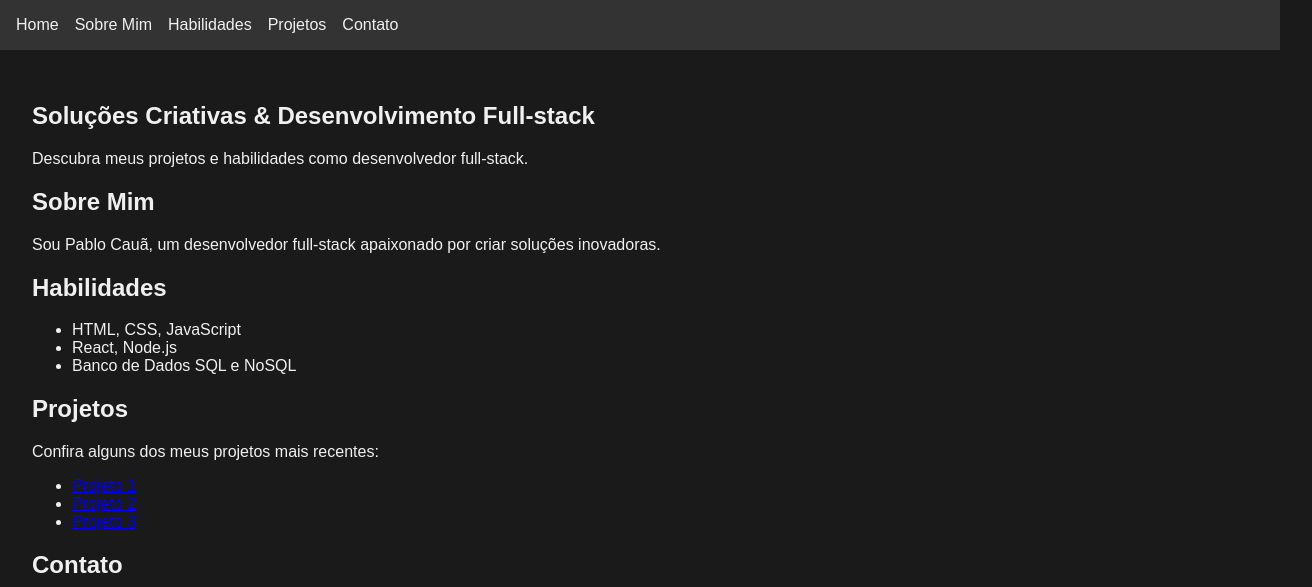
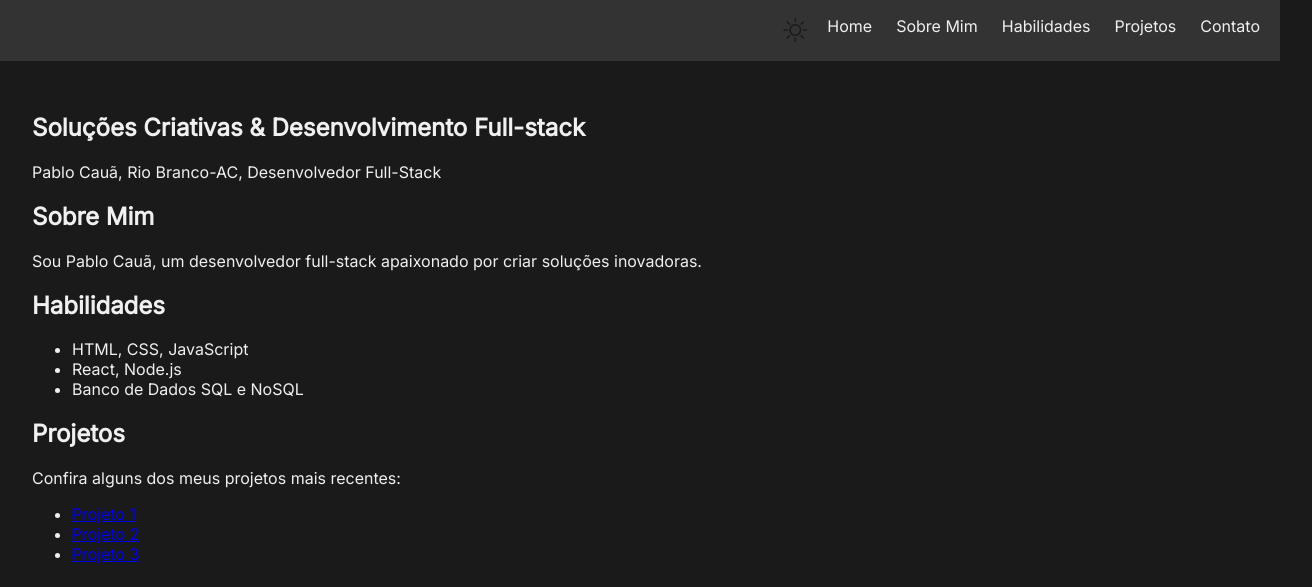
Before and after one commit to Darkyelino/Portfolio, a plain HTML site: page index.html in a window 1280 px wide. Shown: the top 587 px of the page, 1312 px wide, since content can reach past the window. Drawn offline with nearby package versions, Linux system fonts and the light colour scheme.

Commit message:
feat: troca de tema

```diff
--- a/assets/css/style.css
+++ b/assets/css/style.css
@@ -1,42 +1,75 @@
+@import url("https://fonts.googleapis.com/css2?family=Inter&display=swap");
+@import url("https://fonts.googleapis.com/css2?family=League+Spartan:wght@200;400&display=swap");
+
 :root,
 :root[data-theme='dark'] {
     --primary-color: #1a1a1a;
     --secondary-color: #333;
     --text-color: #f0f0f0;
     --accent-color: #ff5722;
+    --box-shadow: 10px 10px 15px -5px rgba(0, 0, 0, 0.2);
 }
 :root[data-theme='light'] {
     --primary-color: #ffffff;
     --secondary-color: #f0f0f0;
     --text-color: #1a1a1a;
     --accent-color: #ff5722;
+    --box-shadow: 10px 10px 15px -5px rgba(0, 0, 0, 0.1);
 }
 
+/* * {
+  margin: 0;
+  padding: 0;
+  box-sizing: border-box;
+  vertical-align: baseline;
+  list-style: none;
+  scrollbar-width: thin;
+  scrollbar-color: var(--secondary-bg-color) transparent;
+} */
+
 body {
-    font-family: Arial, sans-serif;
+    font-family: 'Inter', sans-serif;
     background-color: var(--primary-color);
     color: var(--text-color);
     margin: 0;
     padding: 0;
 }
+
 header {
     background-color: var(--secondary-color);
     padding: 1rem;
 }
+
+#toggleTheme {
+  font-size: 1.5rem;
+  color: var(--primary-color);
+  cursor: pointer;
+  transition: ease-in-out 0.4s;
+}
+
 nav ul {
     list-style: none;
     padding: 0;
     margin: 0;
     display: flex;
     gap: 1rem;
+    justify-content: flex-end;
 }
-nav ul li {
-    display: inline;
+
+nav ul li a {
+    text-decoration: none;
+    color: var(--text-color);
+    padding: 0.5rem 0.25rem;
+    border-radius: 8px;
+    transition: all 0.3s ease;
 }
-nav ul li a {
-    color: var(--text-color);
-    text-decoration: none;
+
+nav ul li a:hover {
+    background-color: var(--accent-color);
+    color: #fff;
+    box-shadow: 0 0 10px var(--accent-color);
 }
+
 main {
     padding: 2rem;
 }
@@ -44,7 +77,6 @@ footer {
     background-color: var(--secondary-color);
     color: var(--text-color);
     text-align: center;
-    padding: 1rem;
     position: relative;
     bottom: 0;
     width: 100%;
--- /dev/null
+++ b/assets/js/script.js
@@ -0,0 +1,14 @@
+document.addEventListener('DOMContentLoaded', () => {
+    const toggleTheme = document.getElementById("toggleTheme");
+    const rootHtml = document.documentElement;
+
+    // Alterna o tema ao clicar no ícone
+    toggleTheme.addEventListener("click", () => {
+        const currentTheme = rootHtml.getAttribute("data-theme");
+        const newTheme = currentTheme === "dark" ? "light" : "dark";
+
+        rootHtml.setAttribute("data-theme", newTheme);
+        localStorage.setItem("theme", newTheme);
+        toggleTheme.className = newTheme === "dark" ? "bi bi-sun" : "bi bi-moon-stars";
+    });
+});
--- a/index.html
+++ b/index.html
@@ -11,12 +11,16 @@
     <link rel="stylesheet" href="https://cdn.jsdelivr.net/npm/bootstrap-icons@1.10.5/font/bootstrap-icons.css">
     <link rel="stylesheet" href="/assets/css/style.css">
     <link rel="shortcut icon" href="assets/img/wolf.ico" type="img/x-icon">
+    <script src="/assets/js/script.js"></script>
 </head>
 
 <body>
     <header class="header">
         <nav>
             <ul>
+                <div class="toggleHeader">
+                    <i id="toggleTheme" class="bi bi-sun"></i>
+                </div>
                 <li><a href="#home">Home</a></li>
                 <li><a href="#sobre">Sobre Mim</a></li>
                 <li><a href="#skills">Habilidades</a></li>
@@ -25,10 +29,11 @@
             </ul>
         </nav>
     </header>
+
     <main class="main">
-        <section id="home"">
+        <section id="home">
             <h1><b>Soluções Criativas &</b> Desenvolvimento Full-stack</h1>
-            <p>Descubra meus projetos e habilidades como desenvolvedor full-stack.</p>
+            <p>Pablo Cauã, Rio Branco-AC, Desenvolvedor Full-Stack</p>
         </section>
         <section id="sobre">
             <h2>Sobre Mim</h2>
```
